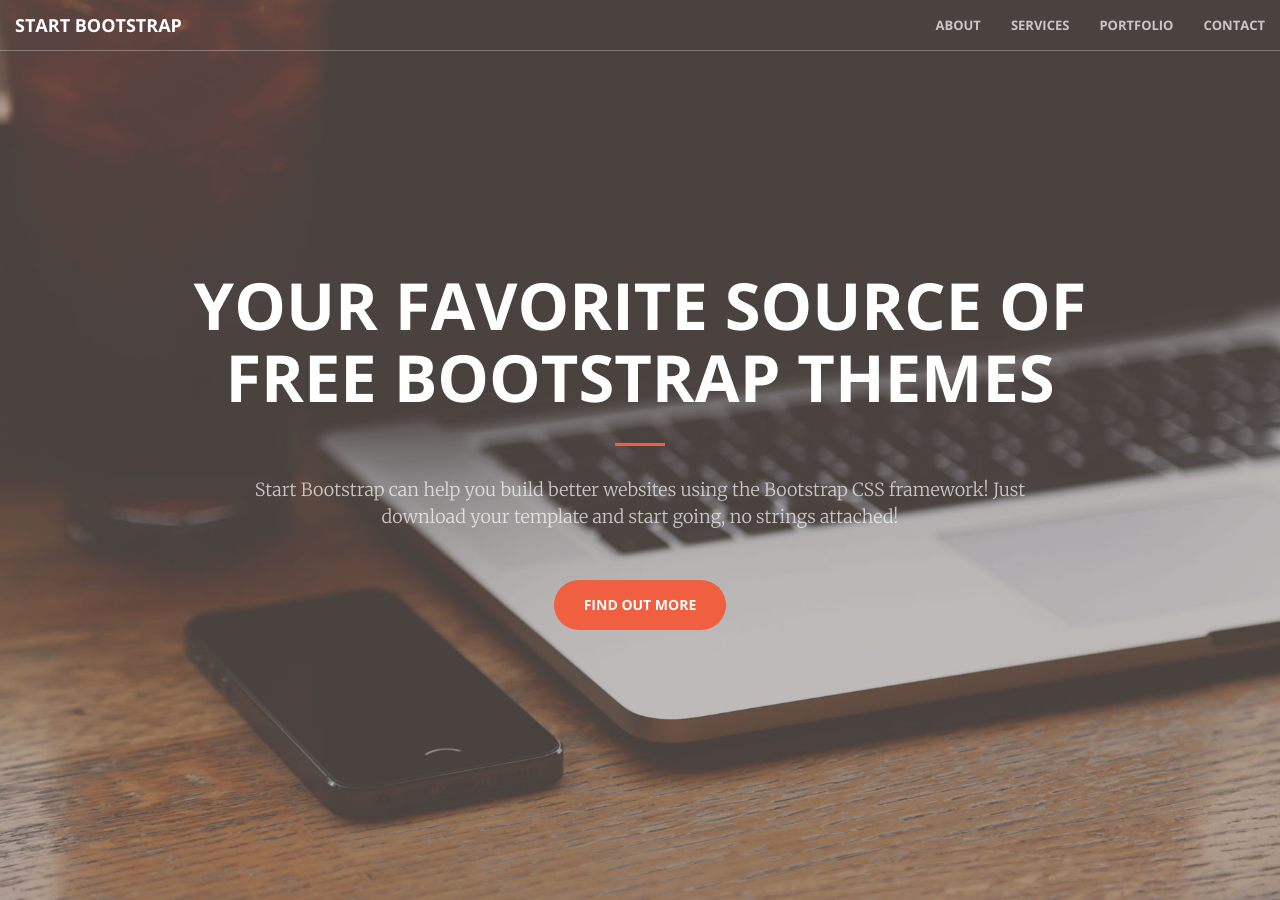
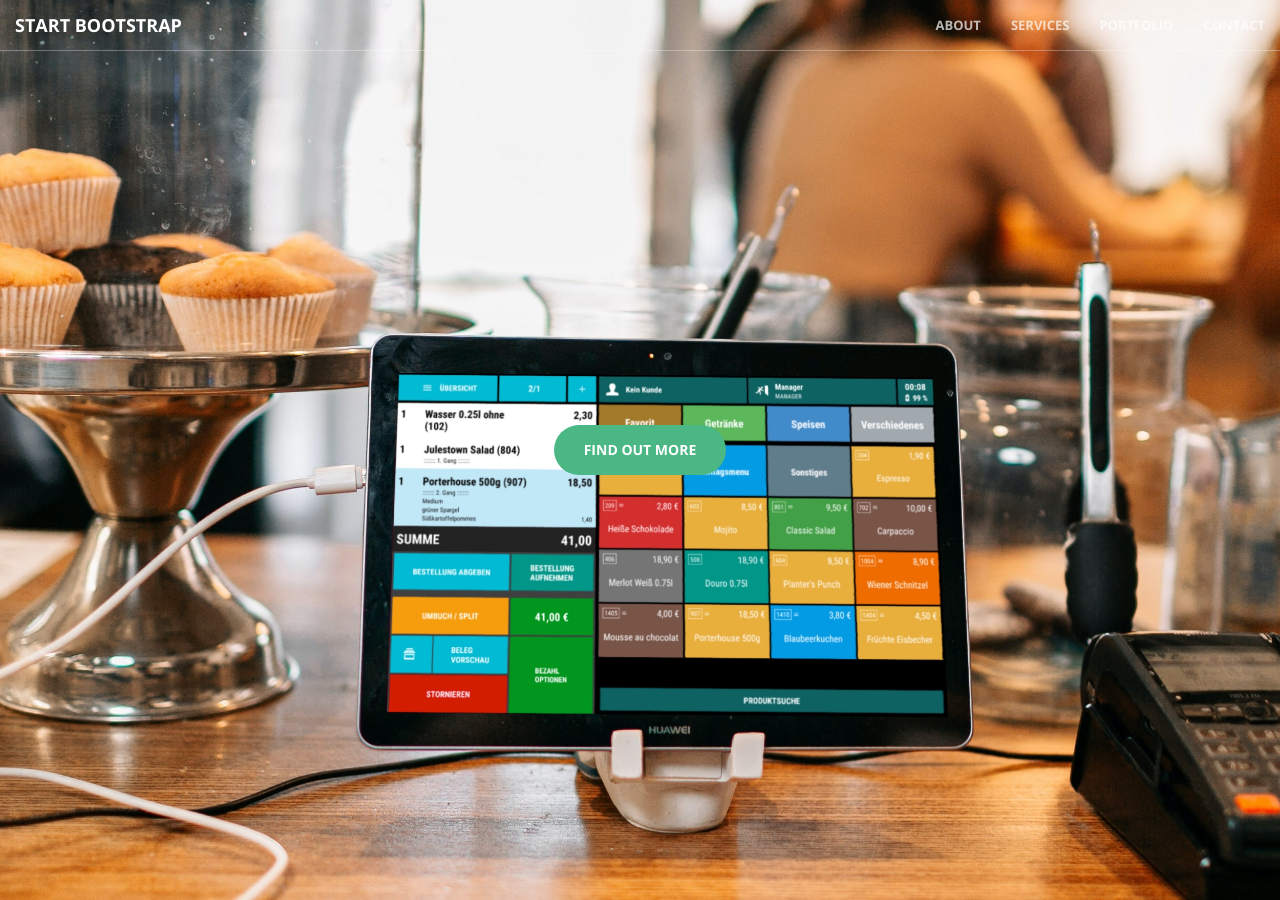
Before and after one commit to dynapos/dynapos.github.io, a Jekyll site: the page built from index.html, in a window 1280 px wide and 900 px high. Built offline with Jekyll 4.4.1, drawn with Linux system fonts in a browser that asks for light colours.

Commit message:
change header image

```diff
--- a/_includes/header.html
+++ b/_includes/header.html
@@ -1,9 +1,9 @@
 <header>
     <div class="header-content">
-        <div class="header-content-inner">
+        <!-- <div class="header-content-inner">
             <h1>Your Favorite Source of Free Bootstrap Themes</h1>
             <hr>
-            <p>Start Bootstrap can help you build better websites using the Bootstrap CSS framework! Just download your template and start going, no strings attached!</p>
+            <p>Start Bootstrap can help you build better websites using the Bootstrap CSS framework! Just download your template and start going, no strings attached!</p> -->
             <a href="#about" class="btn btn-primary btn-xl page-scroll">Find Out More</a>
         </div>
     </div>
--- a/css/main.scss
+++ b/css/main.scss
@@ -34,7 +34,7 @@
 // }
 
 // variables.less
-$theme-primary: #F05F40;
+$theme-primary: #4ab785;
 $theme-dark: #222;
 
 // Import partials from `sass_dir` (defaults to `_sass`)
```
Also changed, not shown: img/header.jpg.
